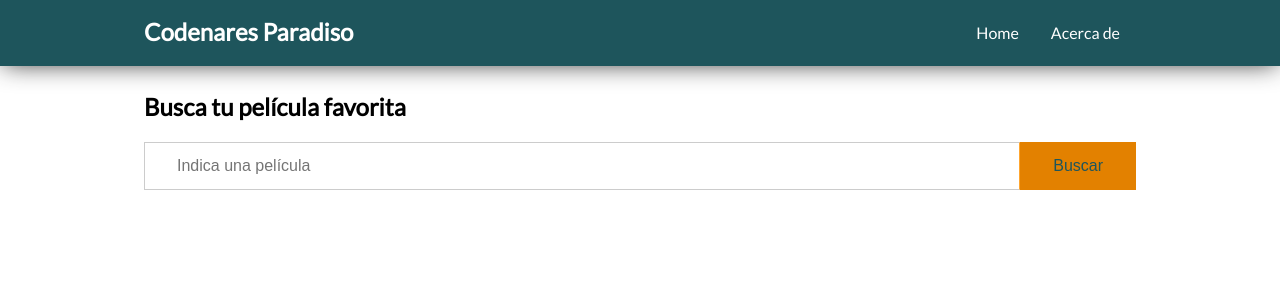
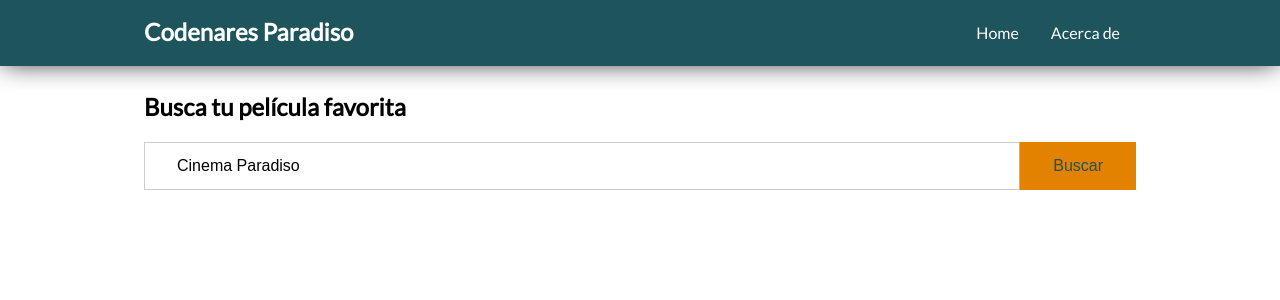
Before and after one commit to jdonsan/charla-aprendiendo-vuejs, a Vue app in the folder demo/: page /#/ in a window 1280 px wide. Shown: the top 300 px of the page. Built offline with nearby package versions, Linux system fonts and the light colour scheme.

Commit message:
Lógica para componente SearchBox

```diff
--- a/demo/src/components/search-box/search-box.js
+++ b/demo/src/components/search-box/search-box.js
@@ -0,0 +1,16 @@
+export default {
+    name: 'search-box',
+    props: {
+        value: { type: String, default: '' }
+    },
+    data() {
+        return {
+            query: this.value
+        }
+    },
+    methods: {
+        search() {
+            this.$emit('search', this.query);
+        }
+    }
+}
--- a/demo/src/components/search-box/search-box.vue
+++ b/demo/src/components/search-box/search-box.vue
@@ -1,7 +1,7 @@
 <template>
     <div class="search-box">
-        <input type="text" placeholder="Indica una película" />
-        <button>Buscar</button>
+        <input type="text" placeholder="Indica una película" v-model="query" />
+        <button @click="search">Buscar</button>
     </div>
 </template>
 <script src="./search-box.js"></script>
--- a/demo/src/components/view-home/view-home.js
+++ b/demo/src/components/view-home/view-home.js
@@ -9,8 +9,12 @@ export default {
     },
     data() {
         return {
-            search: '',
-            msg: 'Welcome to Your Vue.js App'
+            queryDefault: 'Cinema Paradiso'
+        }
+    },
+    methods: {
+        searchMovie(query) {
+            alert(query);
         }
     }
 }
--- a/demo/src/components/view-home/view-home.vue
+++ b/demo/src/components/view-home/view-home.vue
@@ -1,6 +1,6 @@
 <template>
 	<app-main title="Busca tu película favorita">
-		<search-box></search-box>
+		<search-box :value="queryDefault" @search="searchMovie"></search-box>
 	</app-main>
 </template>
 
```
